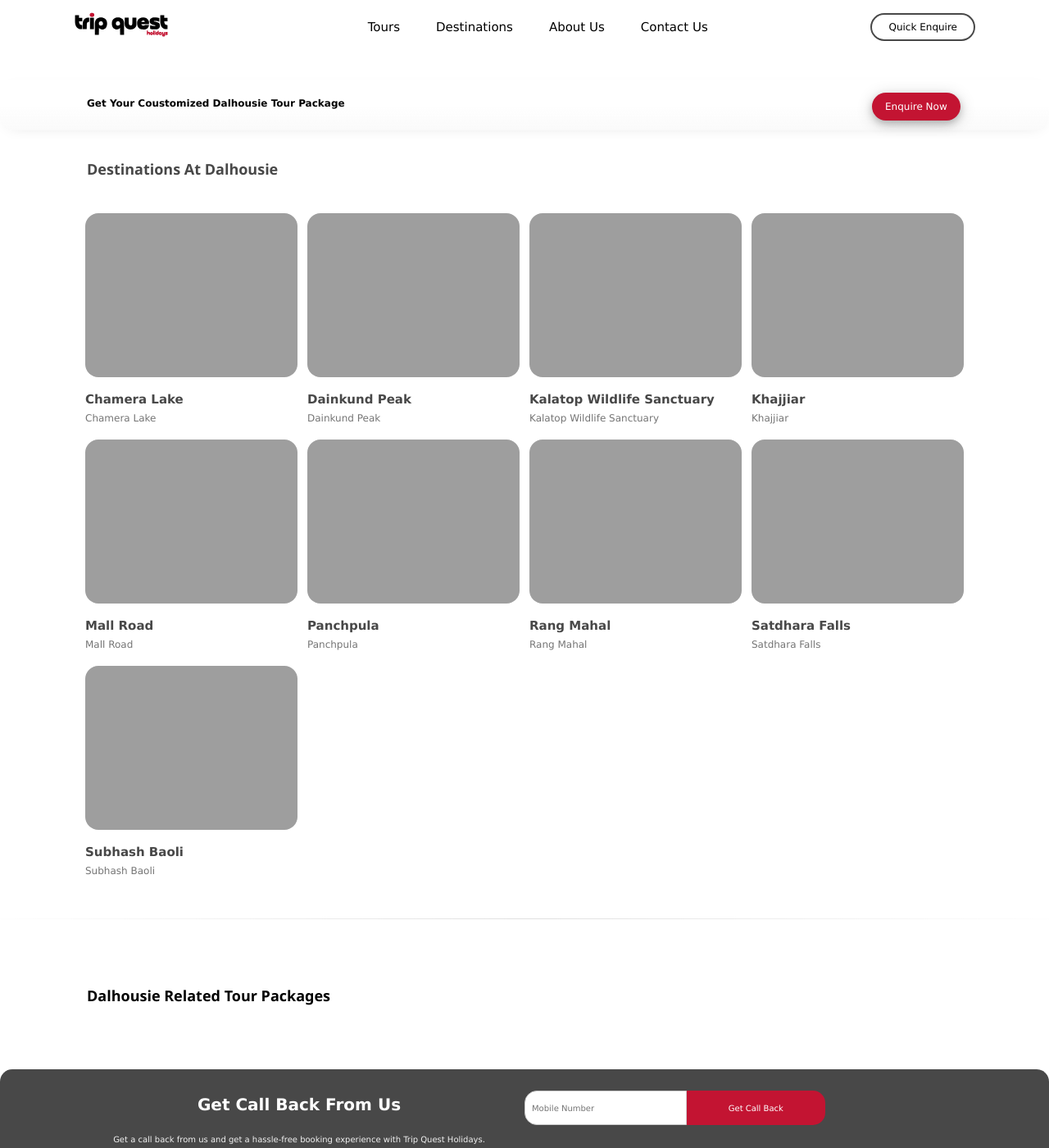
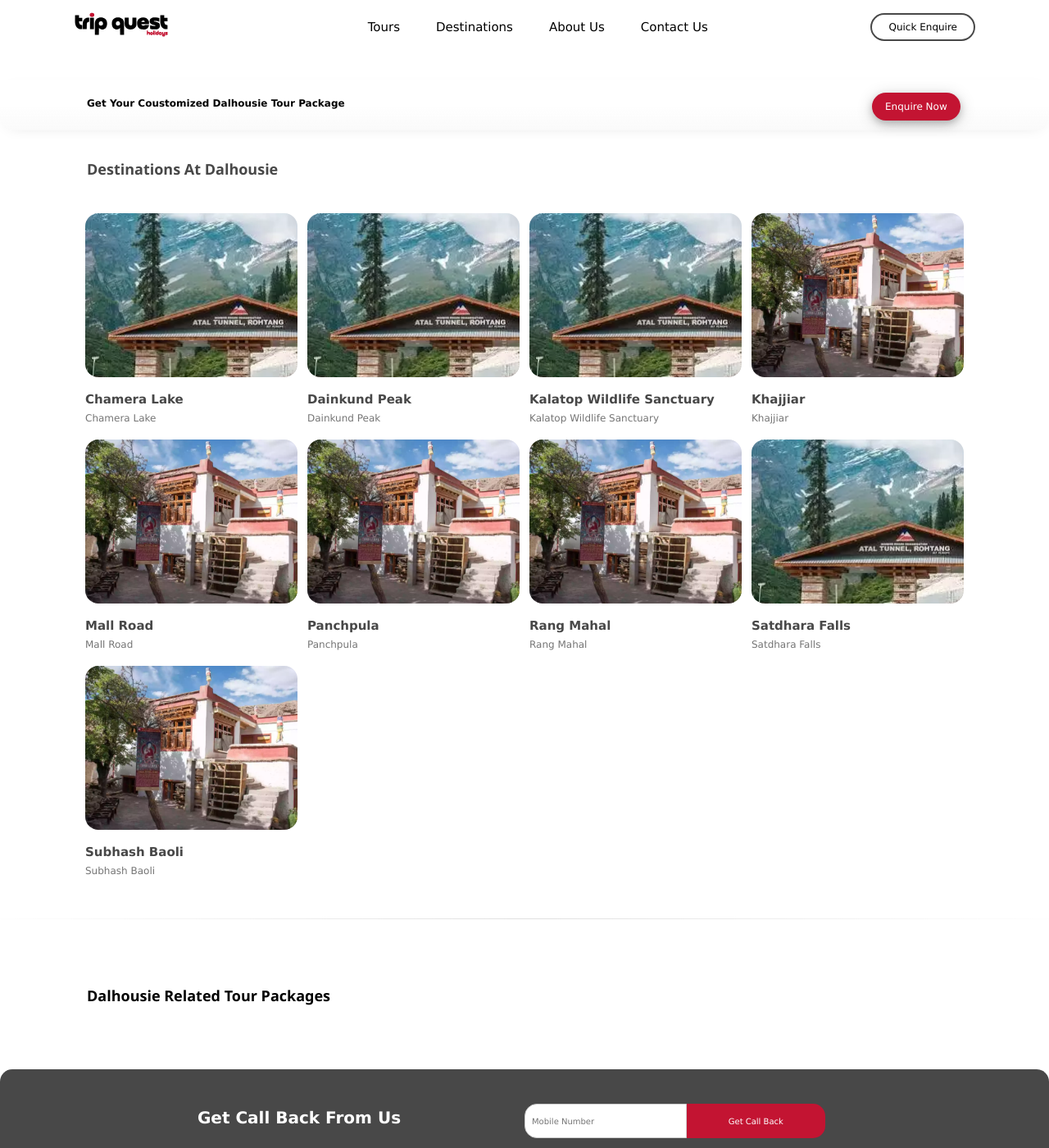
Before and after one commit to VikasLazarus/AURA, a Jekyll site: the page built from destinations/dalhousie.md, in a window 1280 px wide and 1400 px high, scrolled down 281 px. Shown: the whole window at 82% size. Built offline with Jekyll 4.4.1, drawn with Linux system fonts in a browser that asks for light colours.

Commit message:
Auto-publish update: 2026-07-03 13:13:11

```diff
--- a/_includes/footer.html
+++ b/_includes/footer.html
@@ -1,6 +1,6 @@
 <div class="w3-white">
   <div class="w3-row w3-padding" style="background-color: #484848; border-radius: 15px 15px 0px 0px;">
-    <div class="w3-center w3-content">
+    <div class="w3-center w3-content w3-margin-top">
       <div class="w3-half">
         <p class="w3-text-white" style="font-size: 20px;"><b>Get Call Back From Us</b></p>
         <p class="w3-tiny w3-text-light-gray">Get a call back from us and get a hassle-free booking experience with Trip Quest Holidays.</p>
@@ -199,7 +199,7 @@
           </span>
 
           <a href="https://wa.me/918219471645" style="text-decoration:none;">
-            <button class="w3-green w3-button w3-small w3-margin-top" style="border-radius: 30px; padding: 6px 12px;">
+            <button class="w3-green w3-button w3-small w3-margin-top" style="border-radius: 8px; padding: 6px 12px;">
               <i class="fab fa-whatsapp" style="margin-right: 6px;" aria-hidden="true"></i>Whatsapp Us Now
             </button>
           </a>
--- a/_layouts/sub-destinations.html
+++ b/_layouts/sub-destinations.html
@@ -389,7 +389,7 @@ top:63px;">
    <div class="w3-col s6 m4 l3 w3-round-xlarge w3-margin-bottom" style="height: 260px; padding: 6px;">
 <a href="{{site.url}}{{ post.url }}">
 <div class="w3-row" style="height: 200px; width: 100%;">
-        <img alt="{{ post.alt }}" src="{{site.url}}/assets/images/{{ post.img }}" class="w3-round-xlarge" style="object-fit:cover; overflow:hidden; width:100%; height:100%;">
+        <img alt="{{ post.alt }}" src="{{site.url}}/assets/images/{{ post.image }}" class="w3-round-xlarge" style="object-fit:cover; overflow:hidden; width:100%; height:100%;">
 
 
       </div>
@@ -485,7 +485,7 @@ top:63px;">
        <div class="w3-third" style="margin-bottom:30px ;">
           <a class="w3-row w3-margin-bottom" style="text-decoration: none;" href="{{ site.url }}{{ post.url | relative_url }}">
               <div class="w3-row w3-display-container" style="height: 290px; width:100%;">
-                <img class="w3-border w3-border-light-gray" alt="{{ post.title }}" src="{{ site.url }}/assets/images/{{ post.img1 }}" style="border-radius: 15px; object-fit: cover; overflow: hidden; height: 100%; width: 100%;">
+                <img class="w3-border w3-border-light-gray" alt="{{ post.title }}" src="{{ site.url }}/assets/images/{{ post.image1 }}" style="border-radius: 15px; object-fit: cover; overflow: hidden; height: 100%; width: 100%;">
               </div>
 
               <div class="w3-row">
--- a/assets/css/main.css
+++ b/assets/css/main.css
@@ -5,7 +5,7 @@ html{-ms-text-size-adjust:100%;-webkit-text-size-adjust:100%}body{margin:0}
 article,aside,details,figcaption,figure,footer,header,main,menu,nav,section{display:block}summary{display:list-item}
 audio,canvas,progress,video{display:inline-block}progress{vertical-align:baseline}
 audio:not([controls]){display:none;height:0}[hidden],template{display:none}
-a{background-color:transparent}a:active,a:hover{background-color: #ffffffff; outline-width:0}
+a{background-color:transparent}a:active,a:hover{background-color: rgba(255, 255, 255, 0); outline-width:0}
 abbr[title]{border-bottom:none;text-decoration:underline;text-decoration:underline dotted}
 b,strong{font-weight:bolder}dfn{font-style:italic}mark{background:#ff0;color:#000}
 small{font-size:80%}sub,sup{font-size:75%;line-height:0;position:relative;vertical-align:baseline}
```
